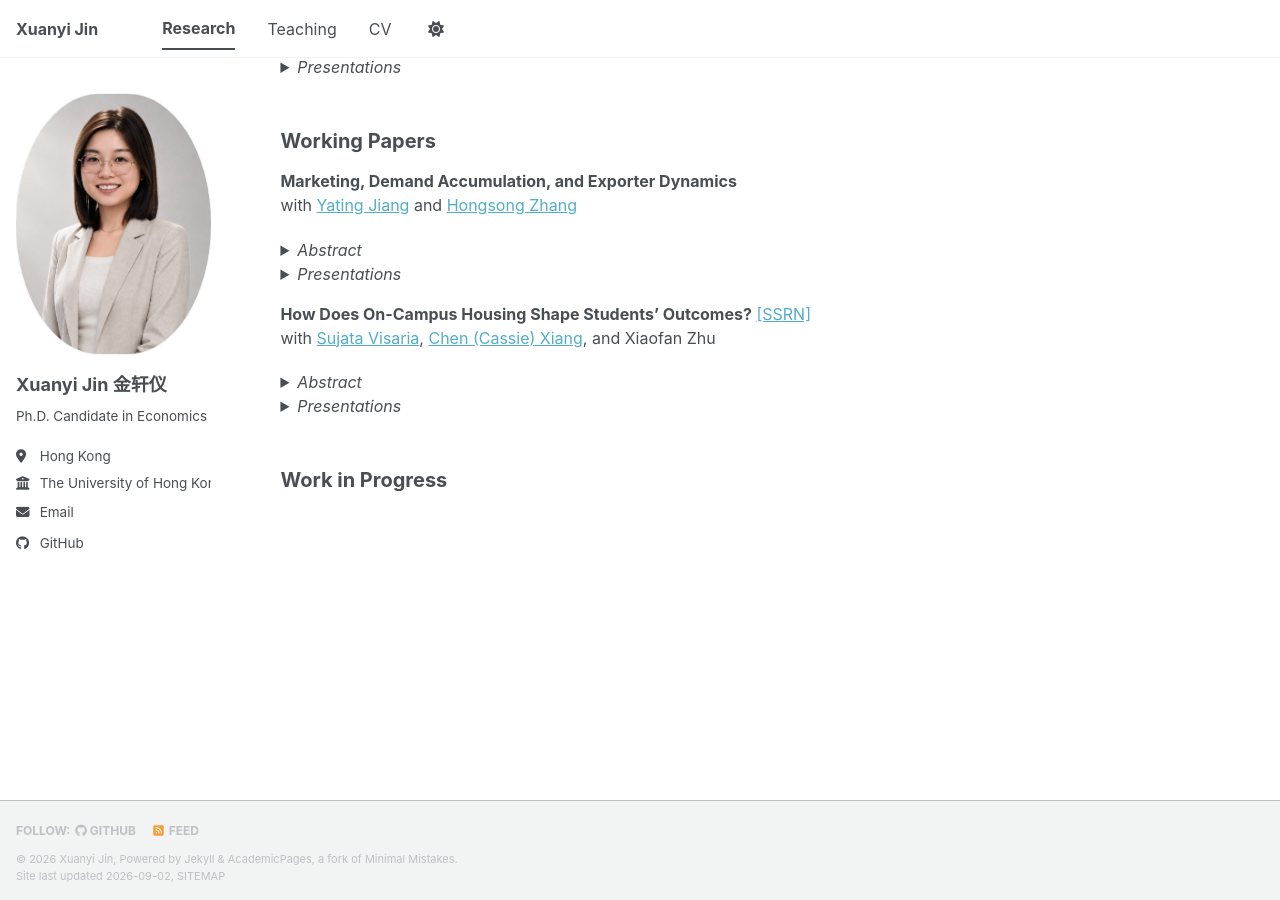
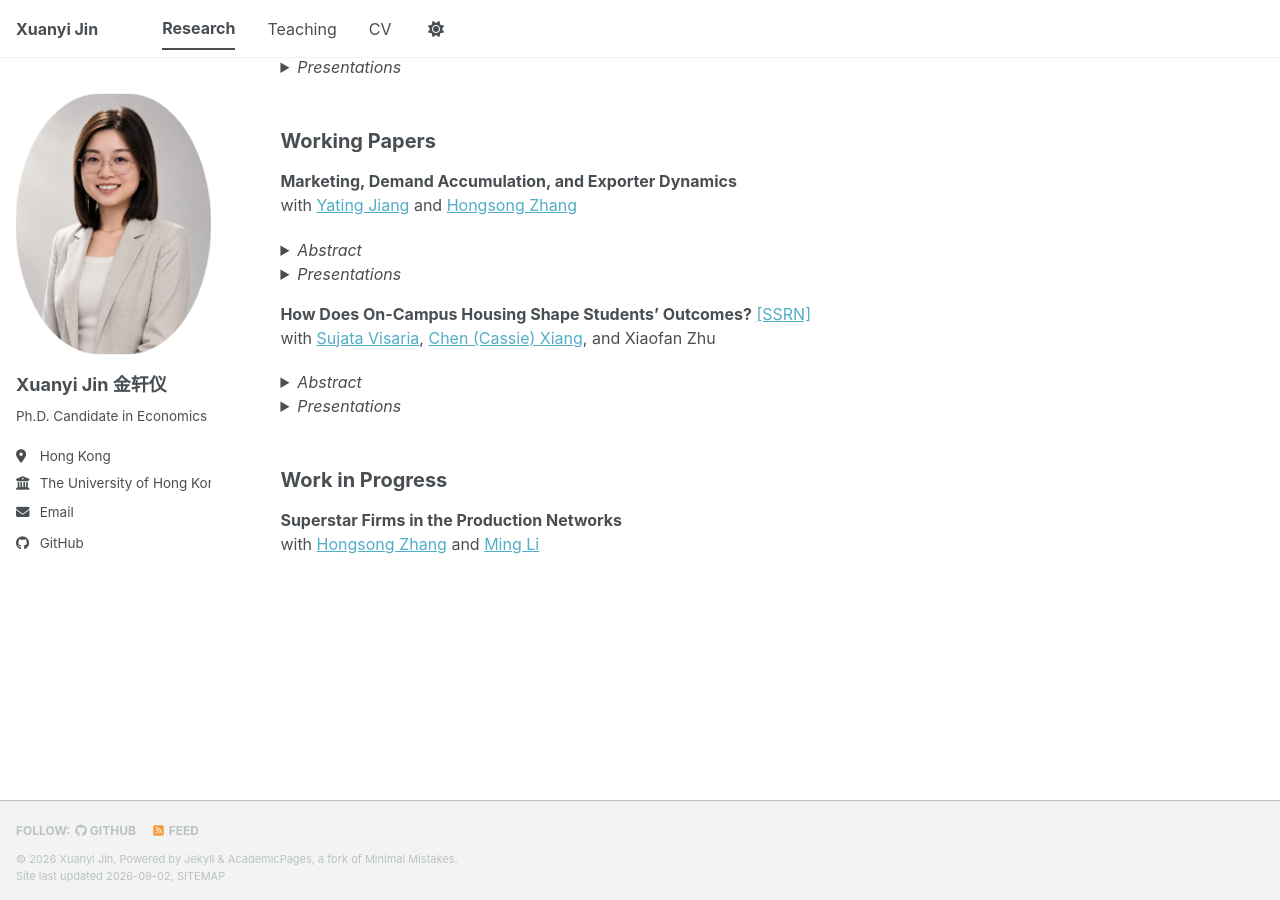
Before and after one commit to xuanyi-jin/xuanyi-jin.github.io, a Jekyll site: the page built from _pages/research.md, in a window 1280 px wide and 900 px high, scrolled down 168 px. Built offline with Jekyll 4.4.1, drawn with Linux system fonts in a browser that asks for light colours; a style sheet for code colours, icons or effects is not loaded.

Commit message:
Add superstar firms project to work in progress
Co-Authored-By: Claude Fable 5 <noreply@anthropic.com>

```diff
--- a/_pages/research.md
+++ b/_pages/research.md
@@ -55,3 +55,6 @@ with [Sujata Visaria](https://www.bayes.city.ac.uk/faculties-and-research/expert
 
 Work in Progress
 ======
+
+**Superstar Firms in the Production Networks**
+with [Hongsong Zhang](https://hongsongzhang.weebly.com/) and [Ming Li](https://sites.google.com/view/mingli1)
```
Also changed, not shown: images/xuanyi_photo_2d.jpg (added).
